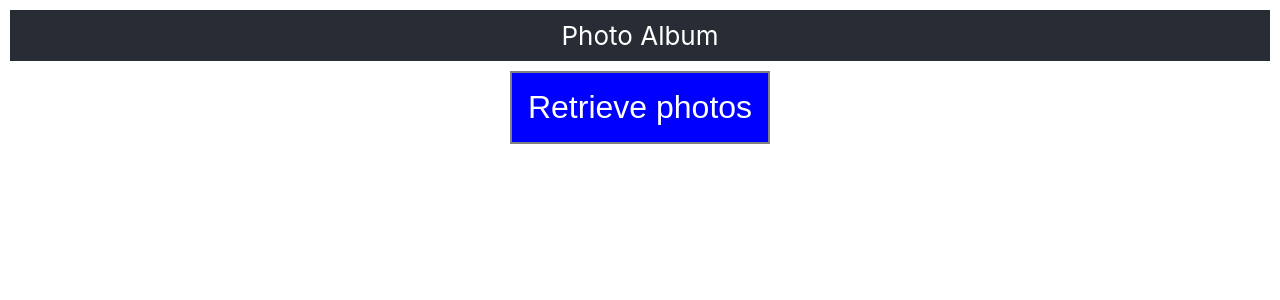
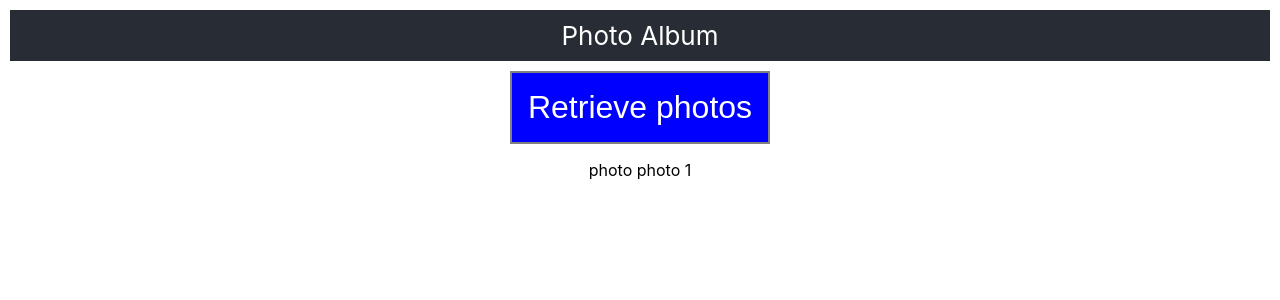
Before and after one commit to jlangr/photoalbum, a React (Create React App) app: page / in a window 1280 px wide. Both pictures are taken after a click on the button "Retrieve photos". Shown: the top 300 px of the page. Built offline with nearby package versions, Linux system fonts and the light colour scheme.

Commit message:
add and iterate photos on click

```diff
--- a/src/components/PhotoAlbum.js
+++ b/src/components/PhotoAlbum.js
@@ -1,9 +1,22 @@
+import {useState} from "react";
+
 export const PhotoAlbum = () => {
+  const [photos, setPhotos] = useState([])
+
+  const retrievePhotos = () => {
+    setPhotos([...photos, {name: 'photo 1'}])
+  }
+
   return (
     <>
       <header className='App-header'>Photo Album</header>
-      <button className='App-button'>
+      <button onClick={retrievePhotos} className='App-button'>
         Retrieve photos
       </button>
+      <div id='photos'>
+        {photos.map(photo => (
+          <p role='article'>photo {photo.name}</p>
+        ))}
+      </div>
     </>)
 }
```
Also changed, not shown: 1 other file (tests, documents, lock files or other folders).
